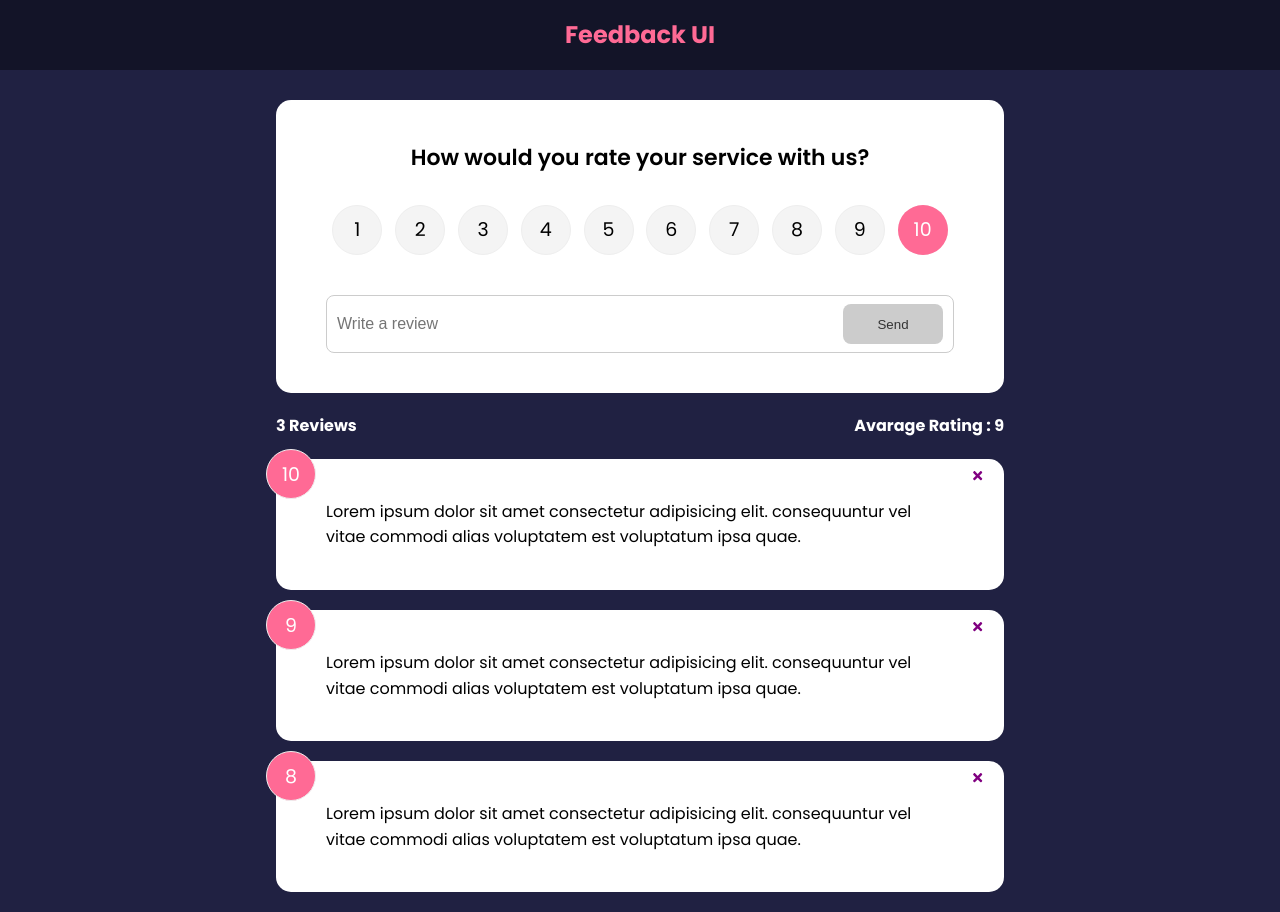
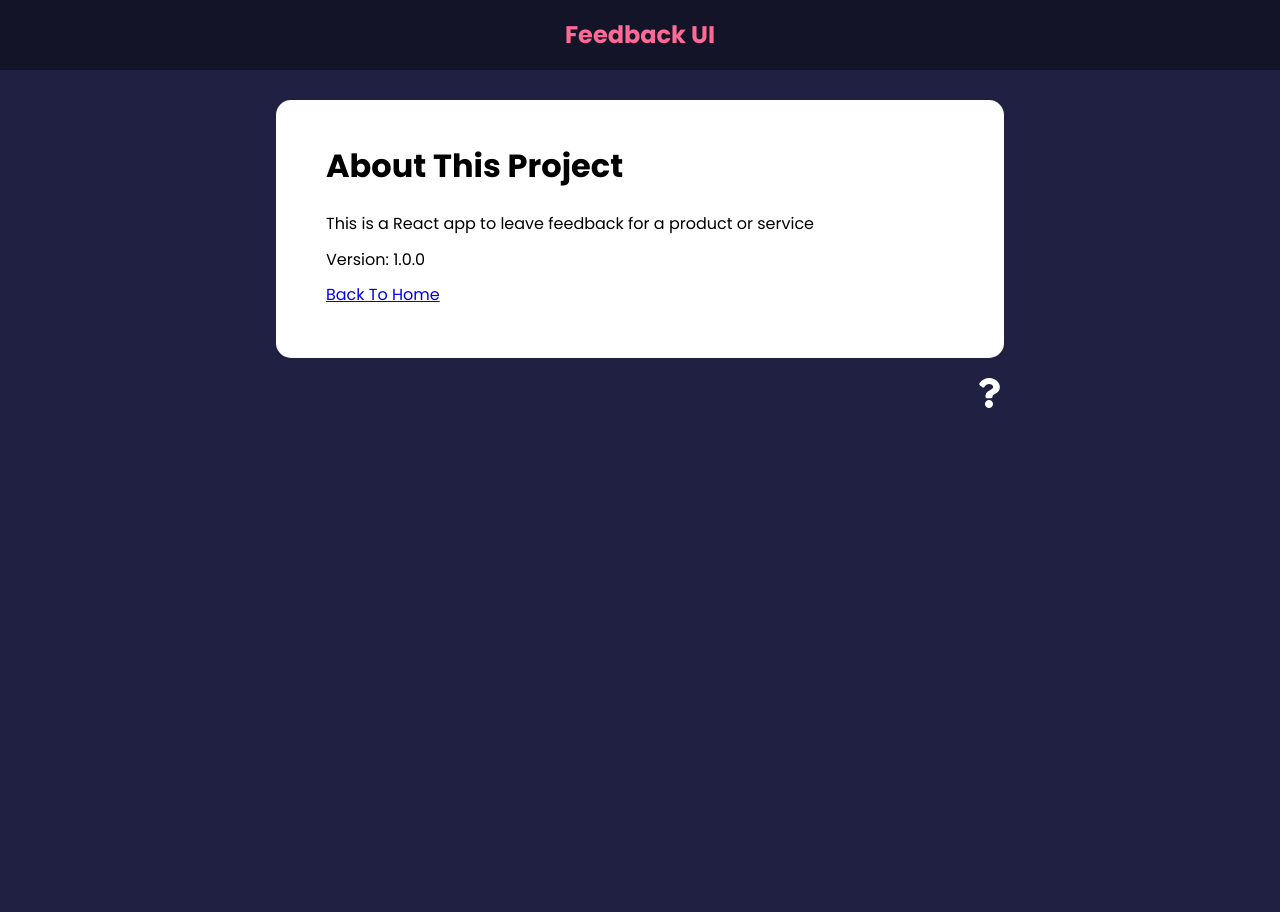
Before and after one commit to dsandor87/Feedback-app, a React (Create React App) app: page /about in a window 1280 px wide. After the commit the page ends 800 px from the top, so only its background shows below. Built offline with nearby package versions, Linux system fonts and the light colour scheme.

Commit message:
Add About page and React router dom v6

```diff
--- a/package.json
+++ b/package.json
@@ -10,6 +10,7 @@
     "react": "^18.0.0",
     "react-dom": "^18.0.0",
     "react-icons": "^4.3.1",
+    "react-router-dom": "^6.3.0",
     "react-scripts": "5.0.1",
     "uuid": "^8.3.2",
     "web-vitals": "^2.1.4"
--- a/src/App.js
+++ b/src/App.js
@@ -5,8 +5,9 @@
 import FeedbackStats from "./components/FeedbackStats"
 import FeedbackForm from "./components/FeedbackForm"
 import {v4 as uuidv4} from 'uuid'
-
-
+import AboutPage from "./pages/AboutPage"
+import { BrowserRouter as Router, Route, Routes } from 'react-router-dom'
+import AboutIconLink from "./components/AboutIconLink"
 function App () {
 
   const [feedback, setFeedback] = useState(FeedbackData)
@@ -23,14 +24,27 @@
   }
 
   return (
-    <>
-    <Header/>
-    <div className="container">
-    <FeedbackForm handleAdd={addFeedback}/>
-      <FeedbackStats feedback={feedback}/>
-    <FeedbackList feedback={feedback} handleDelete={deleteFeedback}/>
-    </div>
-    </>
+    <Router>
+      <Header />
+      <div className='container'>
+        <Routes>
+        <Route exact path='/' element={
+          <>
+          <FeedbackForm handleAdd={addFeedback} />
+          <FeedbackStats feedback={feedback} />
+          <FeedbackList feedback={feedback} handleDelete={deleteFeedback} />
+
+          </>
+        }>
+
+        </Route>
+
+        <Route path='/about' element={<AboutPage/>} />
+        </Routes>
+
+        <AboutIconLink/>
+      </div>
+    </Router>
 
   )
 }
--- /dev/null
+++ b/src/components/AboutIconLink.jsx
@@ -0,0 +1,15 @@
+import React from 'react'
+import {FaQuestion} from 'react-icons/fa'
+import { Link } from 'react-router-dom'
+
+function AboutIconLink() {
+  return (
+    <div className="about-link">
+      <Link to={{pathname:'/about'}}>
+      <FaQuestion size={30}/>
+      </Link>
+    </div>
+  )
+}
+
+export default AboutIconLink
--- a/src/index.css
+++ b/src/index.css
@@ -228,8 +228,3 @@
     width: 80%;
   }
 }
-
-.card.reverse {
-  background-color: rgba(0, 0, 0, 0.4);
-  color: #fff;
-}
--- /dev/null
+++ b/src/pages/AboutPage.jsx
@@ -0,0 +1,21 @@
+
+import { Link } from 'react-router-dom'
+import Card from '../components/shared/Card'
+
+function AboutPage(props) {
+  return (
+    <Card>
+      <div className='about'>
+        <h1>About This Project</h1>
+        <p>This is a React app to leave feedback for a product or service</p>
+        <p>Version: 1.0.0</p>
+
+        <p>
+          <Link to={{pathname :'/'}}>Back To Home</Link>
+        </p>
+      </div>
+    </Card>
+  )
+}
+
+export default AboutPage
```
Also changed, not shown: 1 other file (tests, documents, lock files or other folders).
